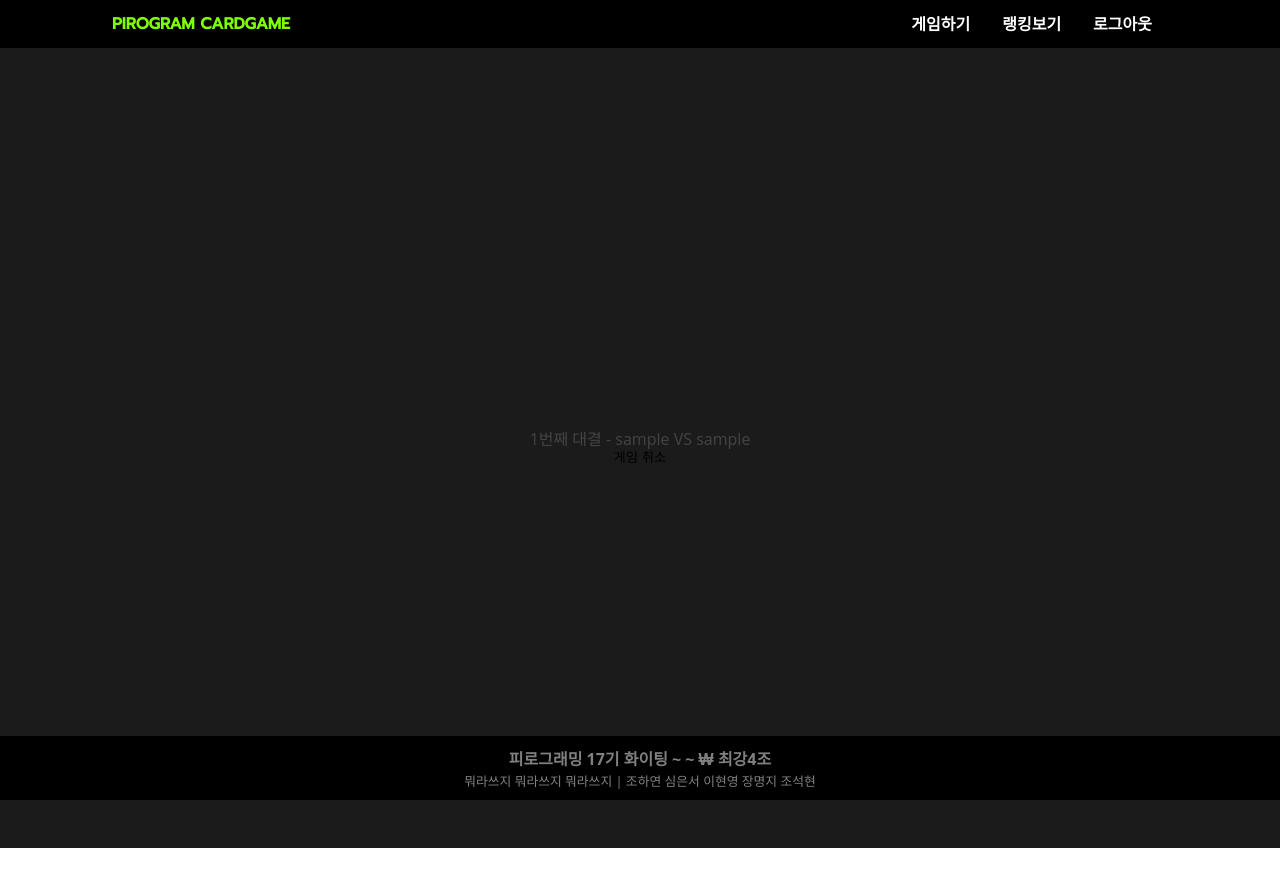
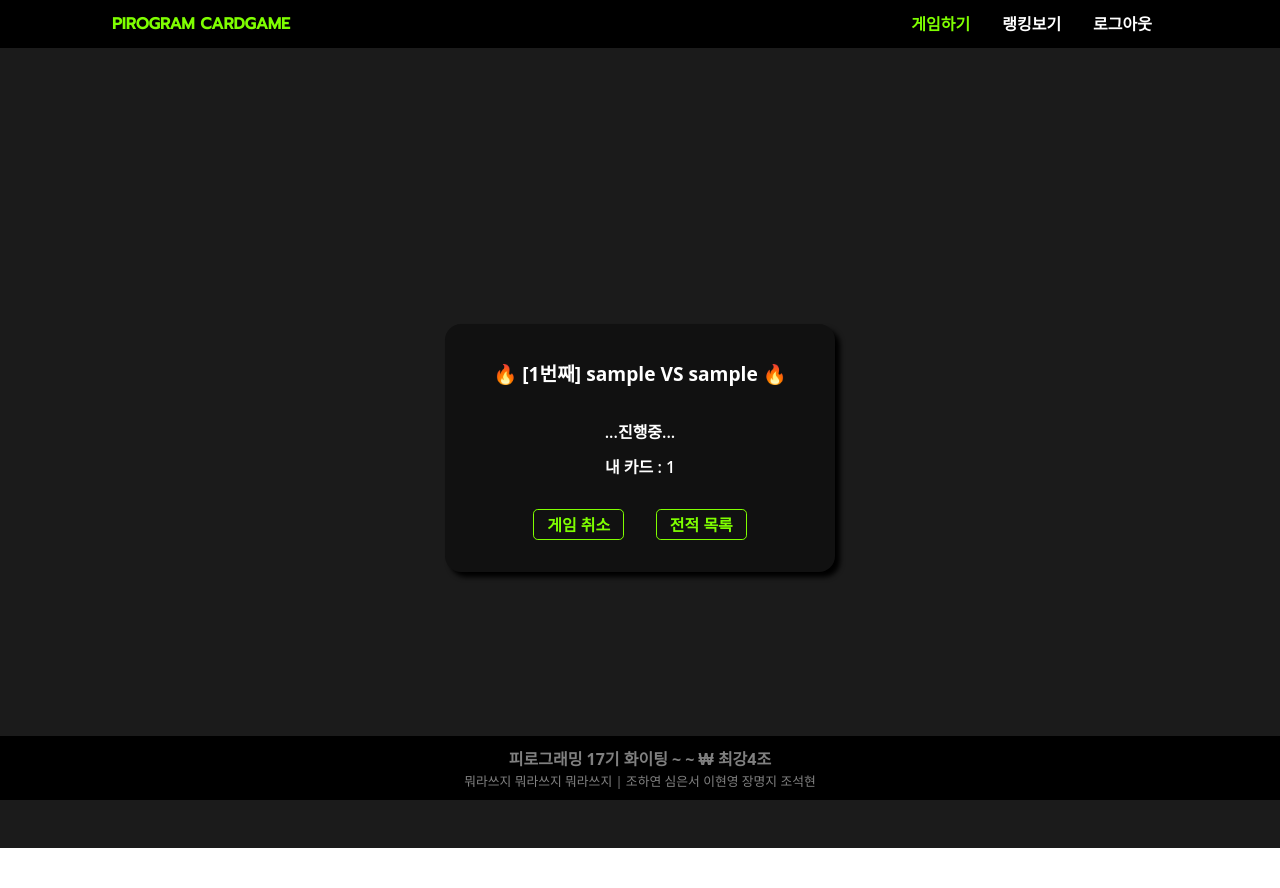
Before and after one commit to hamo-o/Piro17-hw, a Django app: page /game_detail/1 in a window 1280 px wide. Shown: the top 888 px of the page. Run offline with Django 4.2, Linux system fonts and the light colour scheme; a user stored in the database is signed in; tables that the repository leaves empty hold one stand-in row (values such as "Sample post").

Commit message:
Design: game_detail css, html 디자인 및 수정

```diff
--- a/cardgame/templates/cardgame/game_detail.html
+++ b/cardgame/templates/cardgame/game_detail.html
@@ -25,46 +25,80 @@
       </ul>
     </nav>
     <div class="content">
-        <p>{{game.id}}번째 대결 - {{game.attacker}} VS {{game.defender}}</p>
+      <div class="div_cotent">
+        <p class="title">🔥 [{{game.id}}번째] {{game.attacker}} VS {{game.defender}} 🔥</p>
         {% if game.game_status == 'proceed' %}<!--게임 상태가 proceed라면-->
         {% if game.attacker == request_user %}<!--공격자가 자신이라면-->
         <form action="/game_delete/{{game.id}}" method="post">
           {% csrf_token%}
-          <button class="btn">게임 취소</button>
+          <div class="proceed">
+            <p>...진행중...</p>
+            <p>내 카드 : {{game.attack_card}}</p>
+          </div>
+          <div class="inform_wrap">
+            <div class="inform_div">
+              <a class="inform_btn2" href="{% url 'cardgame:game_delete' pk=game.id%}">게임 취소</a>
+            </div>
+            <div class="inform_div">
+              <a class="inform_btn2" href="{% url 'cardgame:game_list' %}">전적 목록</a>
+            </div>
+          </div>
         </form>
         {% else %}<!--공격자가 상대방이라면-->
-        <a href="/defend/{{game.id}}">반격하기</a>
+        <div class="inform_wrap defend">
+          <div class="inform_div">
+            <a class="inform_btn2" href="/defend/{{game.id}}">반격하기</a>
+          </div>
+          <div class="inform_div">
+            <a class="inform_btn2" href="{% url 'cardgame:game_list' %}">전적 목록</a>
+          </div>
+        </div>
         {% endif %} {% else %}<!--게임 상태가 end라면-->
         {% if game.game_mode == 'big_num' %}
-        <p>숫자가 더 큰 사람이 대결에서 이깁니다.</p>
+        <p class="result_1">숫자가 더 큰 사람이 대결에서 이깁니다.</p>
         {% else %}
-        <p>숫자가 더 작은 사람이 대결에서 이깁니다.</p>
+        <p class="result_1">숫자가 더 작은 사람이 대결에서 이깁니다.</p>
         {% endif %}
-        <p>{{game.attacker}}님이 낸 카드 : {{game.attack_card}}</p>
-        <p>{{game.defender}}(나)님이 낸 카드 : {{game.defend_card}}</p>
+        <div class="result_2">
+          <p>{{game.attacker}}의 카드 : {{game.attack_card}}</p>
+          <p>{{game.defender}}(나)의 카드 : {{game.defend_card}}</p>
+        </div>
         {% if game.attack_card == game.defend_card %}<!--무승부라면-->
-        <p>결과 : 무승부</p>
-        <p>점수 : 변동없음</p>
+        <p class="result_3">결과 : 무승부</p>
+        <p >점수 : 변동없음</p>
         {% else %}<!--무승부가 아니라면-->
         {% if game.victory_user == request_user%}<!--이긴사람이 자신이라면-->
-        <p>결과 : 승리</p>
+        <p class="result_3">결과 : 승리</p>
         {% if request_user == game.attacker %}
         <p>점수 : +{{ game.attack_card }}</p>
+        <div class="inform">
+          <a class="inform_btn" href="{% url 'cardgame:game_list' %}">전적 목록</a>
+        </div>
         {% else %}
         <p>점수 : +{{ game.defend_card }}</p>
+        <div class="inform">
+          <a class="inform_btn" href="{% url 'cardgame:game_list' %}">전적 목록</a>
+        </div>
         {% endif %} {% else %}<!--이긴사람이 상대방이라면-->
-        <p>결과 : 패배</p>
+        <p class="result_3">결과 : 패배</p>
         {% if request_user == game.attacker %}
         <p>점수 : -{{ game.attack_card }}</p>
+        <div class="inform">
+          <a class="inform_btn" href="{% url 'cardgame:game_list' %}">전적 목록</a>
+        </div>
         {% else %}
         <p>점수 : -{{ game.defend_card }}</p>
+        <div class="inform">
+          <a class="inform_btn" href="{% url 'cardgame:game_list' %}">전적 목록</a>
+        </div>
         {% endif %} {% endif %} {% endif %} {% endif %}
       {% else %}
-      <script type="text/javascript">
-        alert('먼저 로그인을 해주세요🥺')
-        window.location.href = '{% url 'account_login' %}';
-      </script>
-      {% endif %}
+        <script type="text/javascript">
+          alert('먼저 로그인을 해주세요🥺')
+          window.location.href = '{% url 'account_login' %}';
+        </script>
+        {% endif %}
+      </div>
     </div>
     <footer class="footer">
       <div class="footer-title">피로그래밍 17기 화이팅 ~ ~ ₩ 최강4조</div>
--- a/static/css/game_detail.css
+++ b/static/css/game_detail.css
@@ -1,2 +1,114 @@
 @import url(reset.css);
 @import url(setting.css);
+
+a:visited {
+  text-decoration: none;
+  color: chartreuse;
+}
+
+p{
+  color: white;
+  line-height: 2.2rem;
+  font-weight: 600;
+}
+
+hr{
+  color: white;
+}
+
+.inform_wrap{
+  display: flex;
+  justify-content: center;
+  flex-direction: row;
+}
+
+.inform_div {
+  margin: 0 1rem;
+}
+
+.inform {
+  display: flex;
+  justify-content: center;
+  flex-direction: row;
+  border-radius: 0.3rem;
+  padding: 0.4rem 0.8rem 0.4rem;
+  color: chartreuse;
+  font-size: 1rem;
+  font-weight: bold;
+}
+
+.inform_btn2 {
+  display: flex;
+  justify-content: center;
+  flex-direction: row;
+  border: 0.1rem solid chartreuse;
+  border-radius: 0.3rem;
+  padding: 0.4rem 0.8rem 0.4rem;
+  color: chartreuse;
+  font-size: 1rem;
+  font-weight: bold;
+}
+
+.inform_btn {
+  display: flex;
+  padding: 0.4rem 0.8rem 0.4rem;
+  justify-content: center;
+  border: 0.1rem solid chartreuse;
+  border-radius: 0.3rem;
+  color: chartreuse;
+  font-size: 1rem;
+  font-weight: bold;
+}
+
+.proceed {
+  display: flex;
+  justify-content: center;
+  flex-direction: column;
+  align-items: center;
+  padding: 1.5rem 0;
+}
+
+.content{
+  background: rgb(27, 27, 27);
+  display: flex;
+  flex-direction: column;
+  align-items: center;
+  justify-content: center;
+}
+
+.div_cotent{
+  display: flex;
+  flex-direction: column;
+  background-color: rgb(17, 17, 17);
+  padding: 2rem 3rem;
+  border-radius: 1rem;
+  box-shadow: 5px 5px 0.3rem black;
+}
+
+.title{
+  font-size: 1.2rem;
+  font-weight: bold;
+}
+
+.result_1{
+  border-bottom: 0.08rem solid chartreuse;
+  border-top: 0.08rem solid chartreuse;
+}
+
+
+.result_2{
+  border-bottom: 0.08rem solid chartreuse;
+  font-size: 0.9rem;
+}
+
+.result_2 > p {
+  line-height: 1.5rem;
+}
+
+.result_3 {
+  border-bottom: 0.08rem solid chartreuse;
+}
+
+.defend {
+  margin: 3rem 0 0 0;
+}
```
